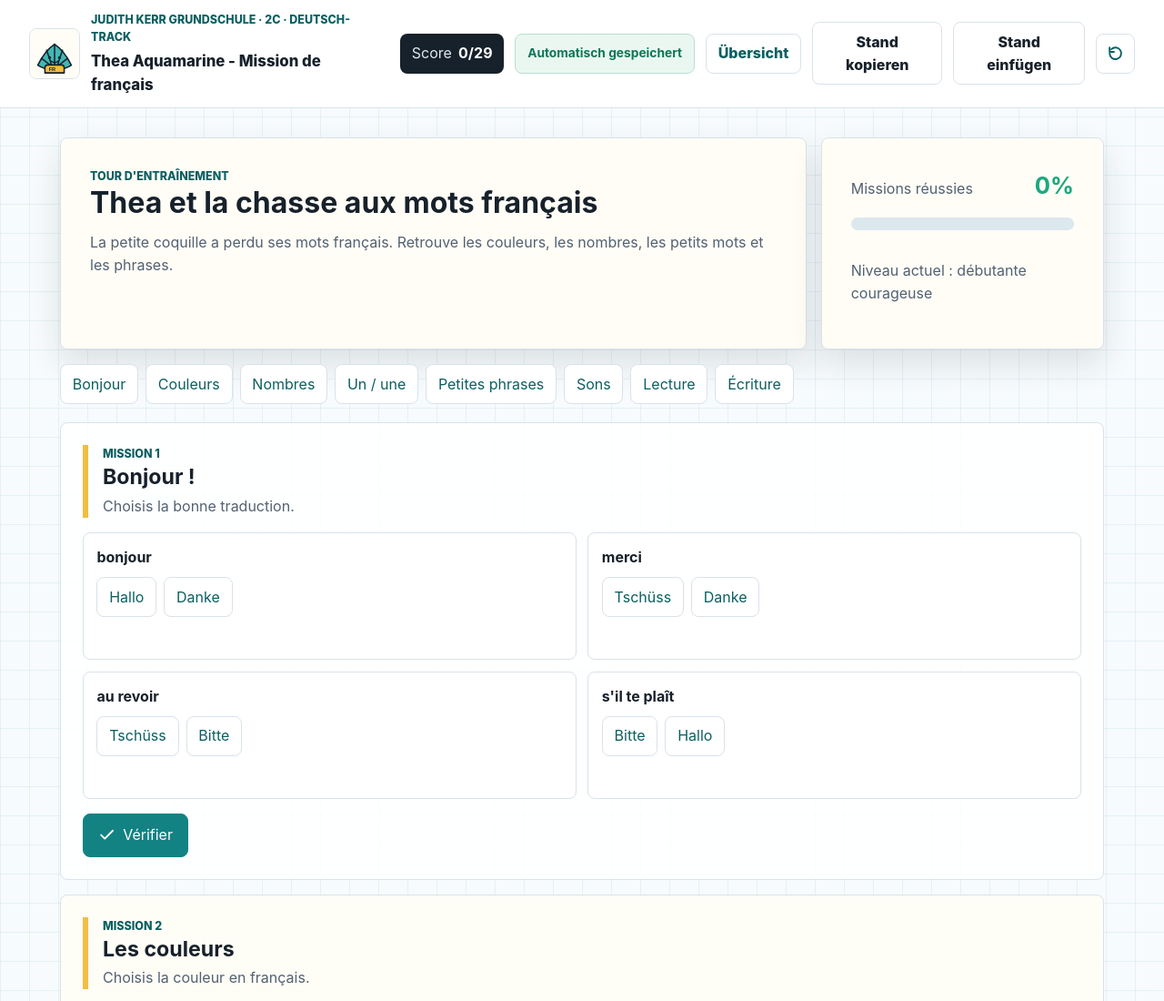
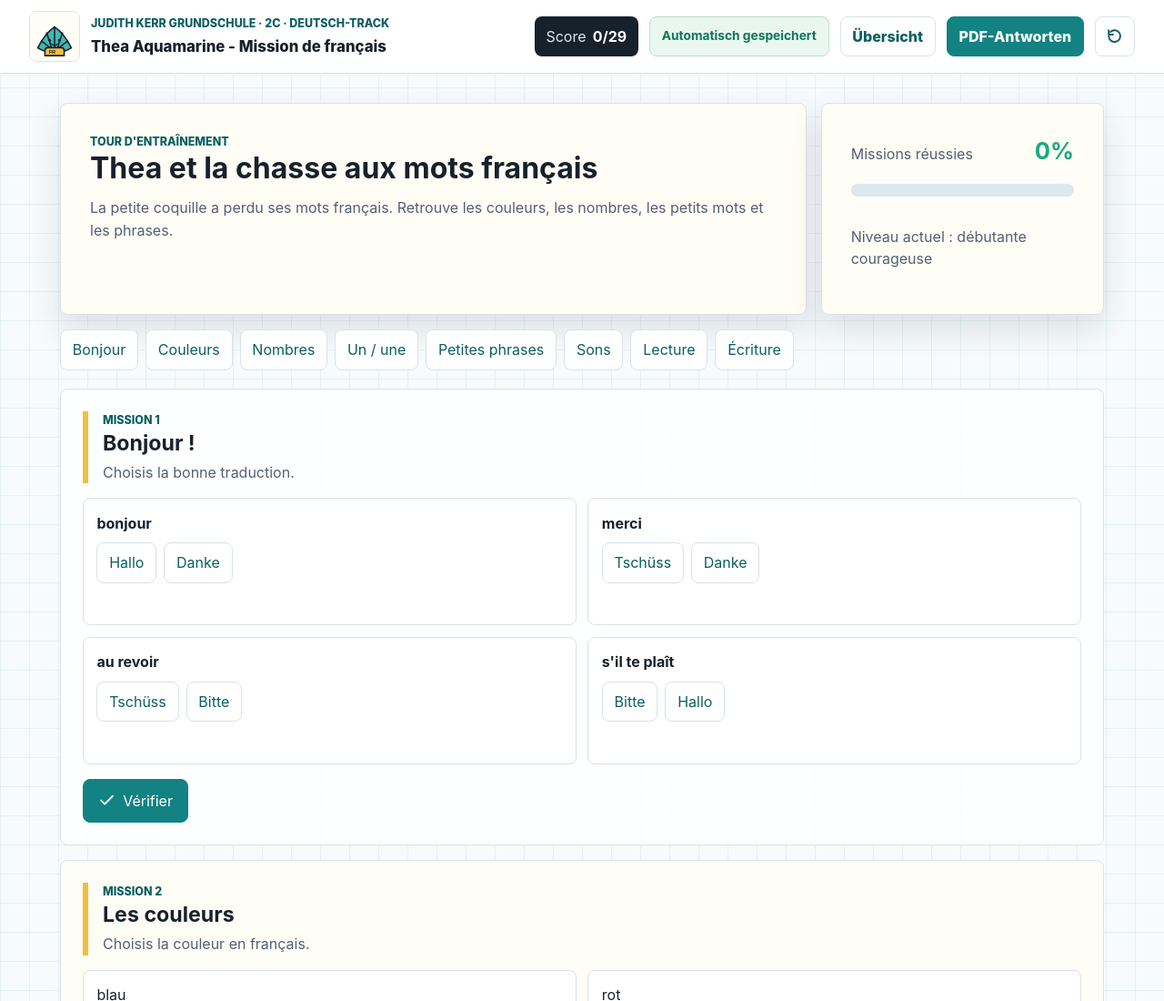
Before and after one commit to tojdpg/Thea-Aquamarine-Franzoesisch-2-Klasse, a plain HTML site: page site/index.html in a window 1280 px wide. Shown: the top 1100 px of the page at 91% size. Drawn offline with Linux system fonts and the light colour scheme.

Commit message:
Match Thea topbar to Mila layout

```diff
--- a/site/index.html
+++ b/site/index.html
@@ -13,7 +13,7 @@
     <link rel="icon" href="assets/icons/favicon-32.png?v=20260531-icon" type="image/png" sizes="32x32">
     <link rel="icon" href="assets/icons/thea-icon-192.png?v=20260531-icon" type="image/png" sizes="192x192">
     <link rel="apple-touch-icon" href="assets/icons/apple-touch-icon.png?v=20260531-icon" sizes="180x180">
-    <link rel="stylesheet" href="styles.css?v=20260531-collapse">
+    <link rel="stylesheet" href="styles.css?v=20260601-topbar-match">
   </head>
   <body>
     <a class="skip-link" href="#main">Aller aux exercices</a>
@@ -34,8 +34,7 @@
         </div>
         <div class="save-status" id="saveStatus" aria-live="polite">Automatisch gespeichert</div>
         <a class="nav-link" href="uebersicht.html">Übersicht</a>
-        <button class="nav-link transfer-button" id="exportStateBtn" type="button">Stand kopieren</button>
-        <button class="nav-link transfer-button" id="importStateBtn" type="button">Stand einfügen</button>
+        <button class="nav-link top-pdf-run-button" id="importStateBtn" type="button">PDF-Antworten</button>
         <button class="icon-button" id="resetBtn" type="button" aria-label="Alles neu starten">
           <svg aria-hidden="true" viewBox="0 0 24 24">
             <path d="M4 12a8 8 0 1 0 2.34-5.66"/>
@@ -331,6 +330,6 @@
 
     <div class="toast" id="toast" role="status" aria-live="polite"></div>
 
-    <script src="app.js?v=20260601-transfer"></script>
+    <script src="app.js?v=20260601-topbar-match"></script>
   </body>
 </html>
--- a/site/styles.css
+++ b/site/styles.css
@@ -152,8 +152,10 @@ a {
   text-decoration: none;
 }
 
-.transfer-button {
-  color: var(--ink);
+.top-pdf-run-button {
+  background: var(--primary);
+  border-color: var(--primary);
+  color: white;
 }
 
 .icon-button {
```
